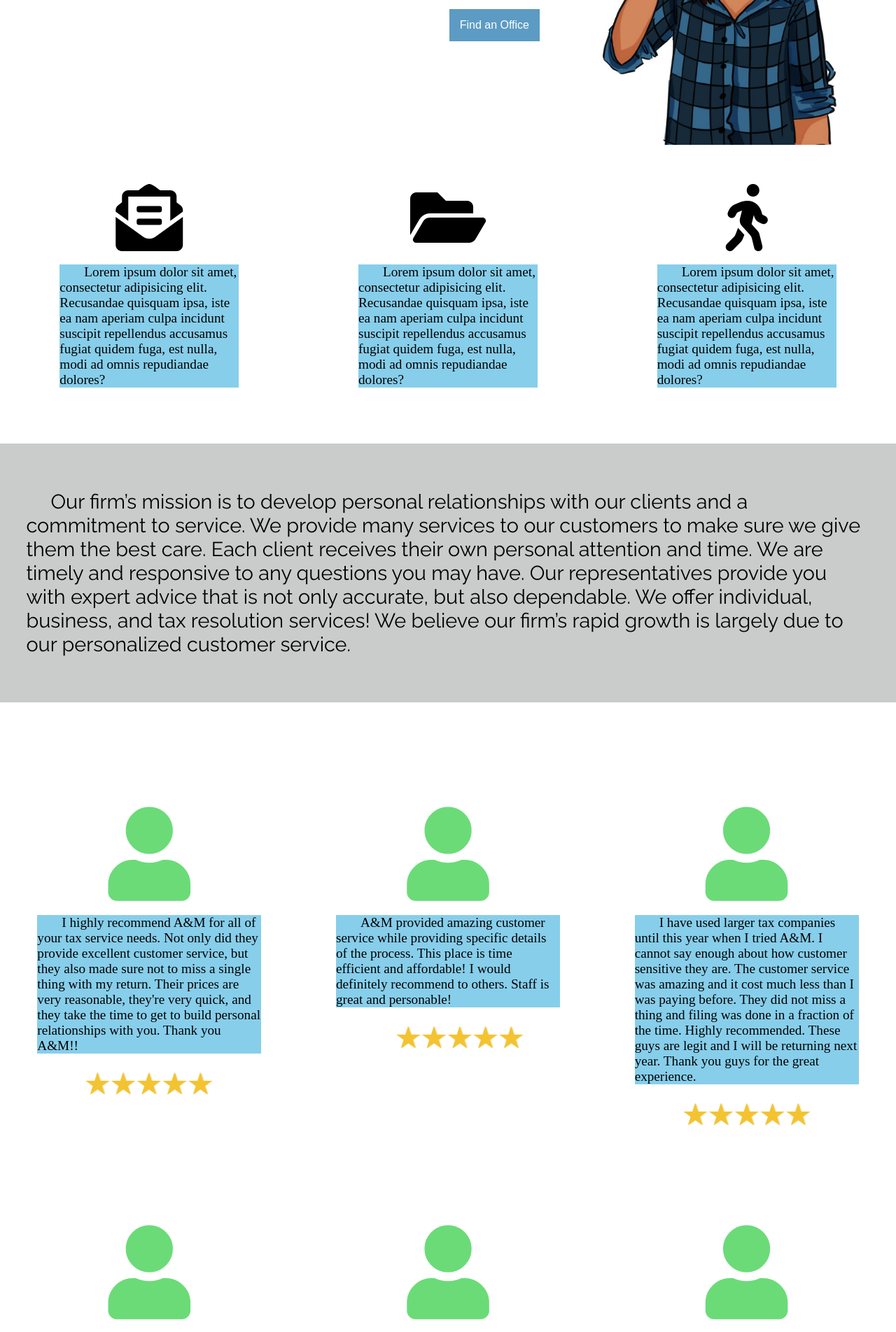
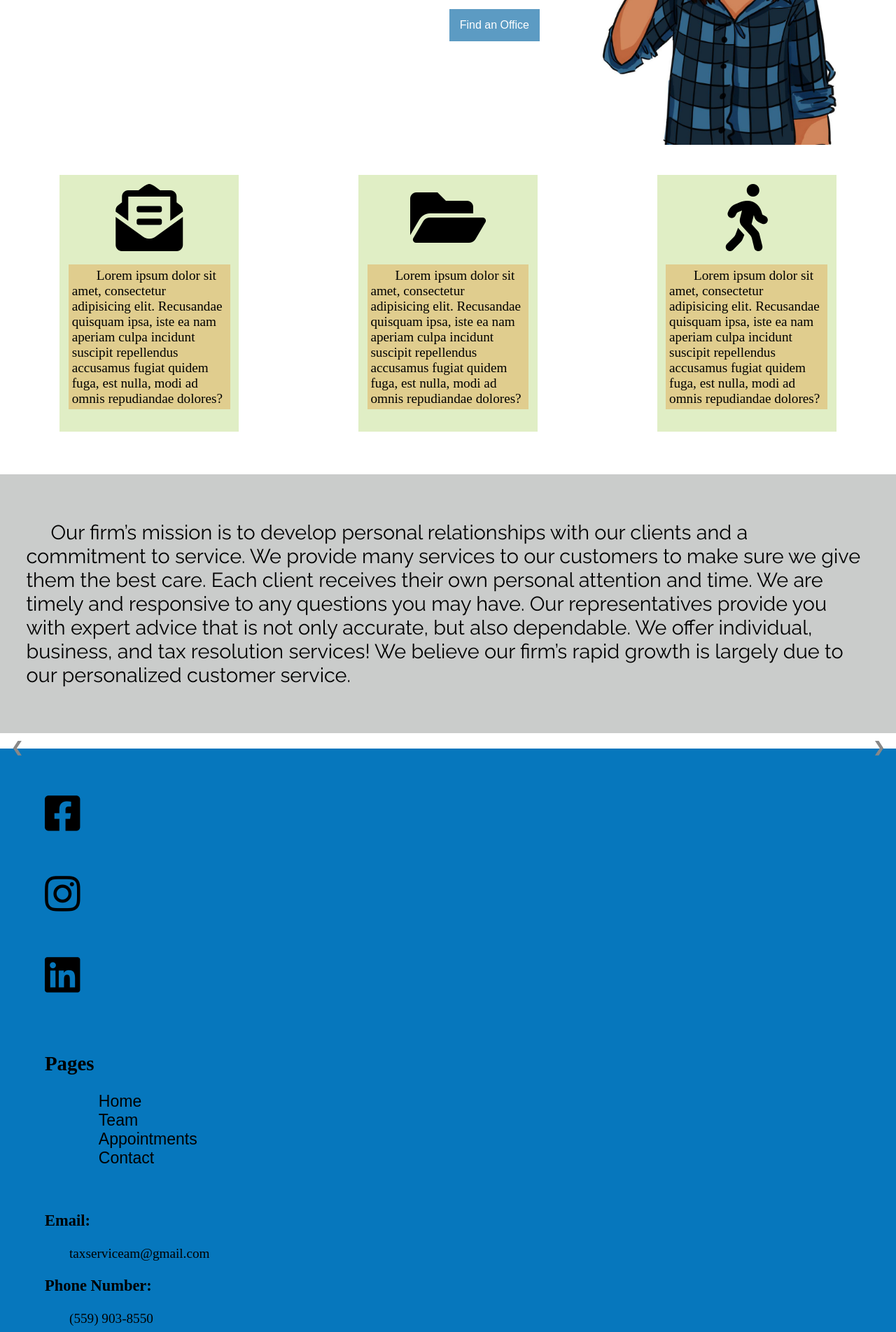
Before and after one commit to Jasmineb0112/Client-Project, a PHP site: page / in a window 1280 px wide. Shown: the part 399-2303 px from the top of the page at 70% size. Run offline with PHP 8.4, Linux system fonts and the light colour scheme; grey boxes labelled with a size stand in for pictures from a placeholder-image service; some libraries are stand-ins or nearby versions.

Commit message:
added a js file and i also change some things, added a slideshow

```diff
--- a/css/index.css
+++ b/css/index.css
@@ -101,9 +101,11 @@
 }
 .thirds {
     width: 20%;
+    background-color: rgba(136, 189, 32, 0.26);
     justify-content: space-around;
     text-align: center;
     padding-top: 1%;
+    padding: 1%;
 }
 .three {
     width: 25%;
@@ -118,9 +120,7 @@
 }
 .left {
     text-align: left;
-        background-color: skyblue;
-
-
+        background-color: rgba(221, 128, 21, 0.31);
 }
 .right {
     text-align: right;
@@ -200,3 +200,44 @@
 .padding {
     padding-top: 3%;
 }
+.pad {
+    padding: 2%;
+}
+
+* {box-sizing: border-box}
+
+.slideshow-container {
+  position: relative;
+  background: white;
+}
+
+.mySlides {
+  display: none;
+  padding: 80px;
+  text-align: center;
+}
+
+.prev, .next {
+  cursor: pointer;
+  position: absolute;
+  top: 50%;
+  width: auto;
+  margin-top: -30px;
+  padding: 16px;
+  color: #888;
+  font-weight: bold;
+  font-size: 20px;
+  border-radius: 0 3px 3px 0;
+  user-select: none;
+}
+
+.next {
+  position: absolute;
+  right: 0;
+  border-radius: 3px 0 0 3px;
+}
+
+.prev:hover, .next:hover {
+  background-color: rgba(0,0,0,0.8);
+  color: white;
+}
--- a/index.php
+++ b/index.php
@@ -2,11 +2,40 @@
 <html lang="en">
 <head>
     <meta charset="UTF-8">
+    <meta name="viewport" content="width=device-width, initial-scale=1">
     <title>Home</title>
     <link rel="stylesheet" href="css/index.css">
     <link href="https://fonts.googleapis.com/css?family=Abel|Raleway" rel="stylesheet">
     <link rel="stylesheet" href="https://use.fontawesome.com/releases/v5.8.2/css/all.css" integrity="sha384-oS3vJWv+0UjzBfQzYUhtDYW+Pj2yciDJxpsK1OYPAYjqT085Qq/1cq5FLXAZQ7Ay" crossorigin="anonymous">
 </head>
+<script>
+var slideIndex = 1;
+showSlides(slideIndex);
+
+function plusSlides(n) {
+  showSlides(slideIndex += n);
+}
+
+function currentSlide(n) {
+  showSlides(slideIndex = n);
+}
+
+function showSlides(n) {
+  var i;
+  var slides = document.getElementsByClassName("mySlides");
+  var dots = document.getElementsByClassName("dot");
+  if (n > slides.length) {slideIndex = 1}
+  if (n < 1) {slideIndex = slides.length}
+  for (i = 0; i < slides.length; i++) {
+      slides[i].style.display = "none";
+  }
+  for (i = 0; i < dots.length; i++) {
+      dots[i].className = dots[i].className.replace(" active", "");
+  }
+  slides[slideIndex-1].style.display = "block";
+  dots[slideIndex-1].className += " active";
+}
+</script>
 <body>
 
  <div class="top">
@@ -51,19 +80,19 @@
    <div class="flex-container">
         <div class="thirds">
              <i class="fas fa-envelope-open-text fa-5x"></i>
-              <p class="left">Lorem ipsum dolor sit amet, consectetur adipisicing elit. Recusandae quisquam ipsa, iste ea nam aperiam culpa incidunt suscipit repellendus accusamus fugiat quidem fuga, est nulla, modi ad omnis repudiandae dolores?</p>
+              <p class="left pad">Lorem ipsum dolor sit amet, consectetur adipisicing elit. Recusandae quisquam ipsa, iste ea nam aperiam culpa incidunt suscipit repellendus accusamus fugiat quidem fuga, est nulla, modi ad omnis repudiandae dolores?</p>
 
           </div>
 
 
        <div class="thirds">
            <i class="fas fa-folder-open fa-5x"></i>
-            <p class="left">Lorem ipsum dolor sit amet, consectetur adipisicing elit. Recusandae quisquam ipsa, iste ea nam aperiam culpa incidunt suscipit repellendus accusamus fugiat quidem fuga, est nulla, modi ad omnis repudiandae dolores?</p>
+            <p class="left pad">Lorem ipsum dolor sit amet, consectetur adipisicing elit. Recusandae quisquam ipsa, iste ea nam aperiam culpa incidunt suscipit repellendus accusamus fugiat quidem fuga, est nulla, modi ad omnis repudiandae dolores?</p>
              </div>
 
        <div class="thirds">
             <i class="fas fa-walking fa-5x"></i>
-            <p class="left">Lorem ipsum dolor sit amet, consectetur adipisicing elit. Recusandae quisquam ipsa, iste ea nam aperiam culpa incidunt suscipit repellendus accusamus fugiat quidem fuga, est nulla, modi ad omnis repudiandae dolores?</p>
+            <p class="left pad">Lorem ipsum dolor sit amet, consectetur adipisicing elit. Recusandae quisquam ipsa, iste ea nam aperiam culpa incidunt suscipit repellendus accusamus fugiat quidem fuga, est nulla, modi ad omnis repudiandae dolores?</p>
 
         </div>
         </div>
@@ -82,9 +111,13 @@
 <!-- 9 customer reviews -->
 <!-- 9 customer reviews -->
 
-<!-- the images on the bottom of the images are the stars for the reviews-->
+<!-- slideshow-->
 
-<div class="flex-container">
+
+<div class="slideshow-container">
+
+<div class="mySlides">
+ <div class="flex-container">
          <div class="three">
   <span style="color:rgba(34, 201, 53, 0.67);"><i class="fas fa-user fa-7x" ></i>
              </span>
@@ -108,9 +141,10 @@
 
      </div>
     </div>
+</div>
 
-
-<div class="flex-container">
+<div class="mySlides">
+ <div class="flex-container">
    <div class="three">
   <span style="color:rgba(34, 201, 53, 0.67);"><i class="fas fa-user fa-7x" ></i>
              </span>
@@ -143,8 +177,10 @@
 
          </div>
     </div>
+</div>
 
-<div class="flex-container">
+<div class="mySlides">
+  <div class="flex-container">
    <div class="three">
   <span style="color:rgba(34, 201, 53, 0.67);"><i class="fas fa-user fa-7x" ></i>
              </span>
@@ -173,9 +209,54 @@
 
          </div>
 </div>
+</div>
+
+<a class="prev" onclick="plusSlides(-1)">❮</a>
+<a class="next" onclick="plusSlides(1)">❯</a>
+
+</div>
+
+
+
+
+
 
 <!--  -->
+<div class="flex-foot">
+<div class="foot flex-container">
+ <footer>
+<div class="ten"><i class="fab fa-facebook-square fa-3x"></i></div>
+<div class="ten"><i class="fab fa-instagram fa-3x"></i></div>
+<div class="ten"><i class="fab fa-linkedin fa-3x"></i></div>
 
+<div class="fourty">
+    <h2>Pages</h2>
+    <ul>
+                <li><a href="index.php">Home</a></li>
+                 <br>
+                  <li><a href="team.php">Team</a></li>             <br>
+
+               <li><a href="appointment.php">Appointments</a></li>             <br>
+
+               <li><a href="contact.php">Contact</a></li>             <br>
+
+               </ul>
+</div>
+<br>
+
+<div class="fourty">
+    <h3>Email:</h3>
+    <p>taxserviceam@gmail.com</p>
+    <h3>Phone Number:</h3>
+    <p>(559) 903-8550</p>
+    <h3>Address:</h3>
+    <p>473 N. Fresno St. 93701</p>
+    <p>Fresno, CA</p>
+    <img src="http://placehold.it/200x50" alt="replace me">
+</div>
+</footer>
+ </div>
+    </div>
 
 
 
```
Also changed, not shown: appointment.php (+35 -0 lines), contact.php (+36 -0 lines), js/index.js (added, +9 -0 lines), team.php (+37 -1 lines).
